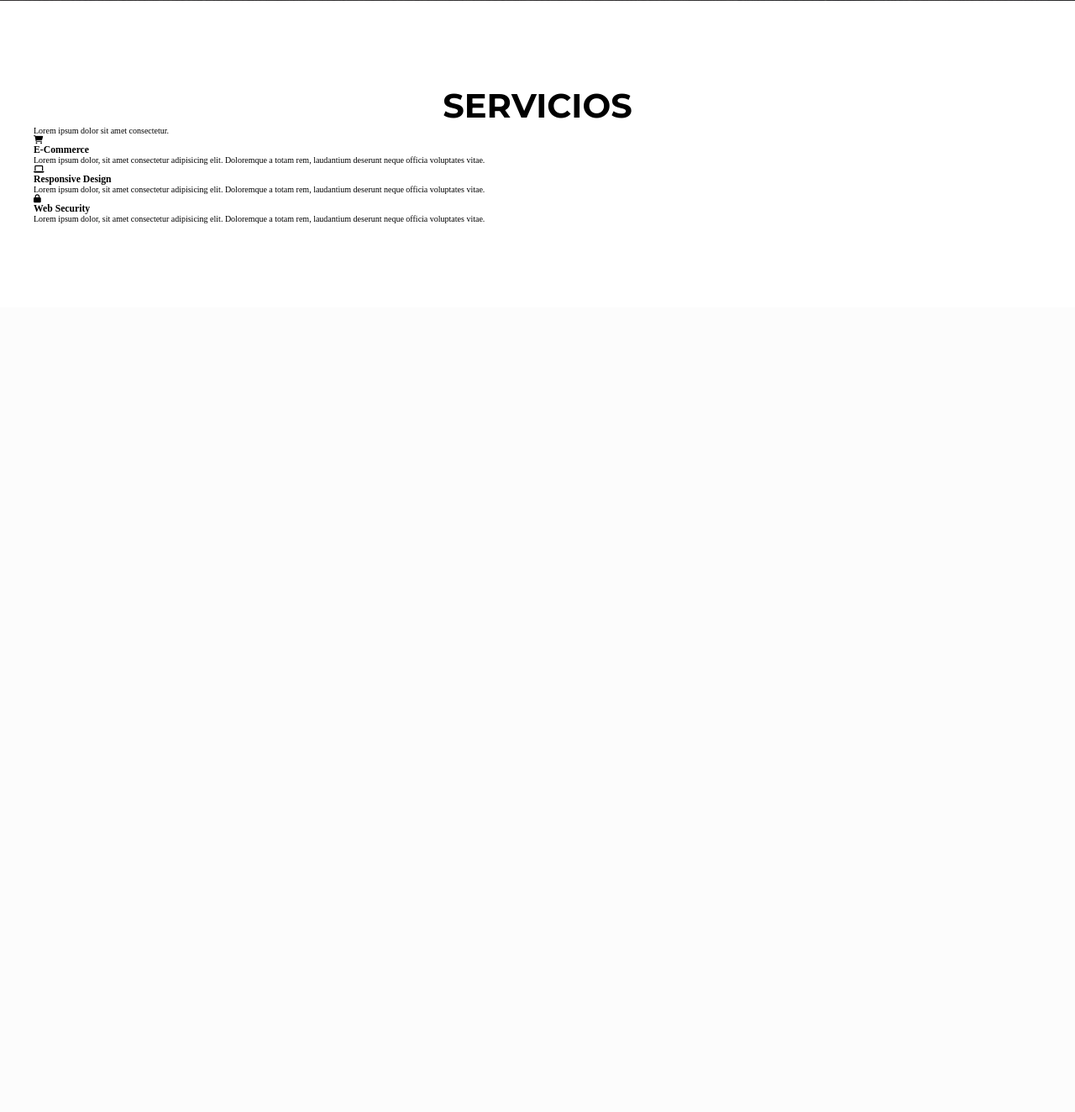
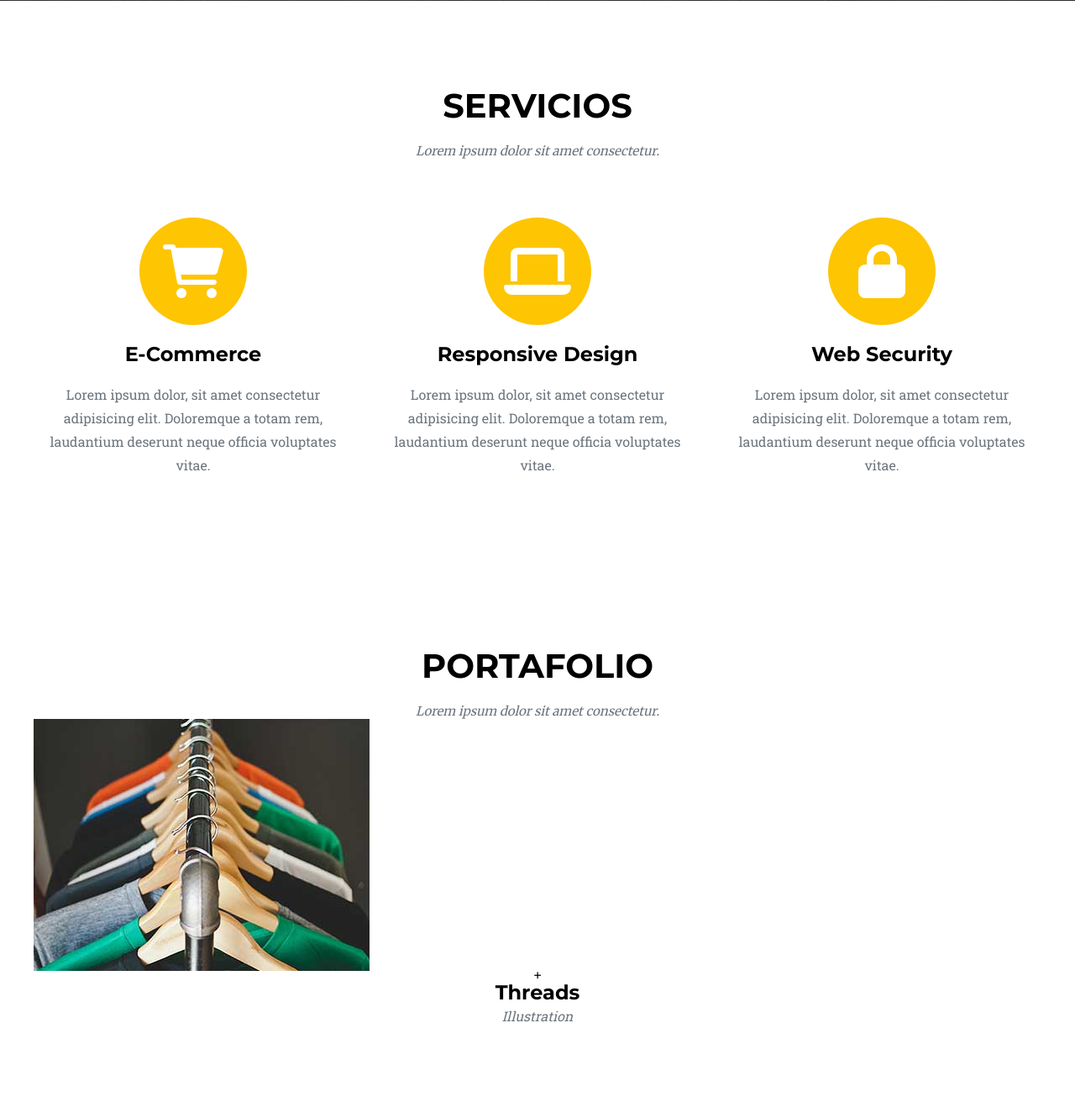
Before and after one commit to Eduarrb/dw2022-2, a PHP site: page / in a window 1280 px wide. Shown: the part 799-2123 px from the top of the page at 84% size. Before the commit the page ends 1065 px from the top, so only its background shows below. Run offline with PHP 8.4, Linux system fonts and the light colour scheme; some libraries are stand-ins or nearby versions.

Commit message:
portafolio base

```diff
--- a/01 HMTL Y CSS/04 AGENCIA/css/estilos.css
+++ b/01 HMTL Y CSS/04 AGENCIA/css/estilos.css
@@ -70,7 +70,33 @@ font-family: 'Roboto Slab', serif;
   font-family: "Montserrat", sans-serif;
   font-size: 4rem;
   text-transform: uppercase;
+}
+
+.descri-n2 {
+  font-family: "Merriweather", serif;
+  font-style: italic;
+  font-size: 1.5rem;
+  color: #6c757d;
+}
+
+.titulo-n3 {
+  font-family: "Montserrat", sans-serif;
+  font-size: 2.4rem;
+}
+
+.descri-n3 {
+  font-family: "Roboto Slab", serif;
+  font-size: 1.6rem;
+  color: #6c757d;
+  line-height: 2.8rem;
+}
+
+.text-center {
   text-align: center;
+}
+
+.cursiva {
+  font-style: italic;
 }
 
 .mt-1 {
@@ -291,4 +317,25 @@ font-family: 'Roboto Slab', serif;
   text-transform: uppercase;
 }
 
+.servicios__contenedor__box {
+  display: flex;
+  justify-content: space-between;
+}
+.servicios__contenedor__box__item {
+  width: calc(33.3333333333% - 2rem);
+}
+.servicios__contenedor__box__item--logo {
+  width: 12.8rem;
+  height: 12.8rem;
+  background-color: #fec503;
+  border-radius: 50%;
+  display: flex;
+  justify-content: center;
+  align-items: center;
+  color: white;
+  font-size: 6.4rem;
+  margin-left: auto;
+  margin-right: auto;
+}
+
 /*# sourceMappingURL=estilos.css.map */
--- a/01 HMTL Y CSS/04 AGENCIA/index.html
+++ b/01 HMTL Y CSS/04 AGENCIA/index.html
@@ -49,30 +49,50 @@
         </div>
     </header>
     <section class="servicios pt-10 pb-10">
-        <div class="servicios__contenedor contenedor">
+        <div class="servicios__contenedor contenedor text-center">
             <h2 class="servicios__contenedor--titulo titulo-n2">servicios</h2>
-            <p class="servicios__contenedor--descri">Lorem ipsum dolor sit amet consectetur.</p>
-            <div class="servicios__contenedor__box">
+            <p class="servicios__contenedor--descri descri-n2 mt-2">Lorem ipsum dolor sit amet consectetur.</p>
+            <div class="servicios__contenedor__box mt-7">
                 <article class="servicios__contenedor__box__item">
                     <div class="servicios__contenedor__box__item--logo">
                         <i class="fa-solid fa-cart-shopping"></i>
                     </div>
-                    <h3 class="servicios__contenedor__box__item--titulo">E-Commerce</h3>
-                    <p class="servicios__contenedor__box__item--descri">Lorem ipsum dolor, sit amet consectetur adipisicing elit. Doloremque a totam rem, laudantium deserunt neque officia voluptates vitae.</p>
+                    <h3 class="servicios__contenedor__box__item--titulo titulo-n3 mt-2 mb-2">E-Commerce</h3>
+                    <p class="servicios__contenedor__box__item--descri descri-n3">Lorem ipsum dolor, sit amet consectetur adipisicing elit. Doloremque a totam rem, laudantium deserunt neque officia voluptates vitae.</p>
                 </article>
                 <article class="servicios__contenedor__box__item">
                     <div class="servicios__contenedor__box__item--logo">
                         <i class="fa-solid fa-laptop"></i>
                     </div>
-                    <h3 class="servicios__contenedor__box__item--titulo">Responsive Design</h3>
-                    <p class="servicios__contenedor__box__item--descri">Lorem ipsum dolor, sit amet consectetur adipisicing elit. Doloremque a totam rem, laudantium deserunt neque officia voluptates vitae.</p>
+                    <h3 class="servicios__contenedor__box__item--titulo titulo-n3 mt-2 mb-2">Responsive Design</h3>
+                    <p class="servicios__contenedor__box__item--descri descri-n3">Lorem ipsum dolor, sit amet consectetur adipisicing elit. Doloremque a totam rem, laudantium deserunt neque officia voluptates vitae.</p>
                 </article>
                 <article class="servicios__contenedor__box__item">
                     <div class="servicios__contenedor__box__item--logo">
                         <i class="fa-solid fa-lock"></i>
                     </div>
-                    <h3 class="servicios__contenedor__box__item--titulo">Web Security</h3>
-                    <p class="servicios__contenedor__box__item--descri">Lorem ipsum dolor, sit amet consectetur adipisicing elit. Doloremque a totam rem, laudantium deserunt neque officia voluptates vitae.</p>
+                    <h3 class="servicios__contenedor__box__item--titulo titulo-n3 mt-2 mb-2">Web Security</h3>
+                    <p class="servicios__contenedor__box__item--descri descri-n3">Lorem ipsum dolor, sit amet consectetur adipisicing elit. Doloremque a totam rem, laudantium deserunt neque officia voluptates vitae.</p>
+                </article>
+            </div>
+        </div>
+    </section>
+    <section class="portafolio pt-10 pb-10">
+        <div class="portafolio__contenedor contenedor text-center">
+            <h2 class="titulo-n2 mb-2">portafolio</h2>
+            <p class="descri-n2">Lorem ipsum dolor sit amet consectetur.</p>
+            <div class="portafolio__contenedor__box">
+                <article class="portafolio__contenedor__box__item">
+                    <div class="portafolio__contenedor__box__item__imgBox">
+                        <img src="img/portafolio/01-thumbnail.jpg" alt="01-thumbnail">
+                        <div>
+                            <i class="fa-solid fa-plus"></i>
+                        </div>
+                    </div>
+                    <div class="portafolio__contenedor__box__item__data">
+                        <h3 class="titulo-n3">Threads</h3>
+                        <p class="descri-n3 cursiva">Illustration</p>
+                    </div>
                 </article>
             </div>
         </div>
--- a/01 HMTL Y CSS/04 AGENCIA/sass/main.scss
+++ b/01 HMTL Y CSS/04 AGENCIA/sass/main.scss
@@ -2,3 +2,4 @@
 @import "base/constantes";
 
 @import "modules/header";
+@import "modules/servicios";
```
Also changed, not shown: 01 HMTL Y CSS/04 AGENCIA/sass/base/_constantes.scss (+25 -2 lines), 01 HMTL Y CSS/04 AGENCIA/sass/modules/_servicios.scss (added, +24 -0 lines), 1 other file.
